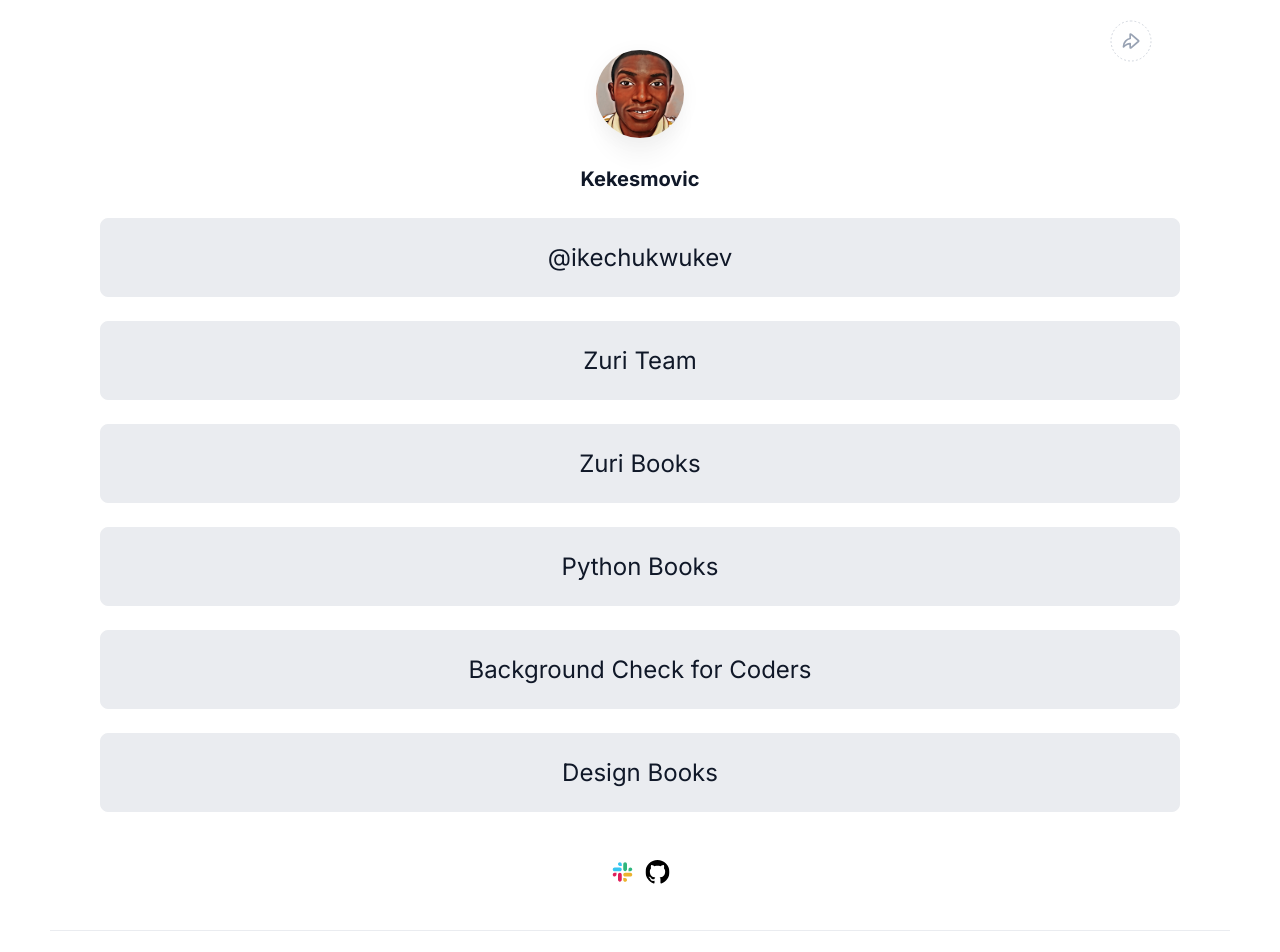
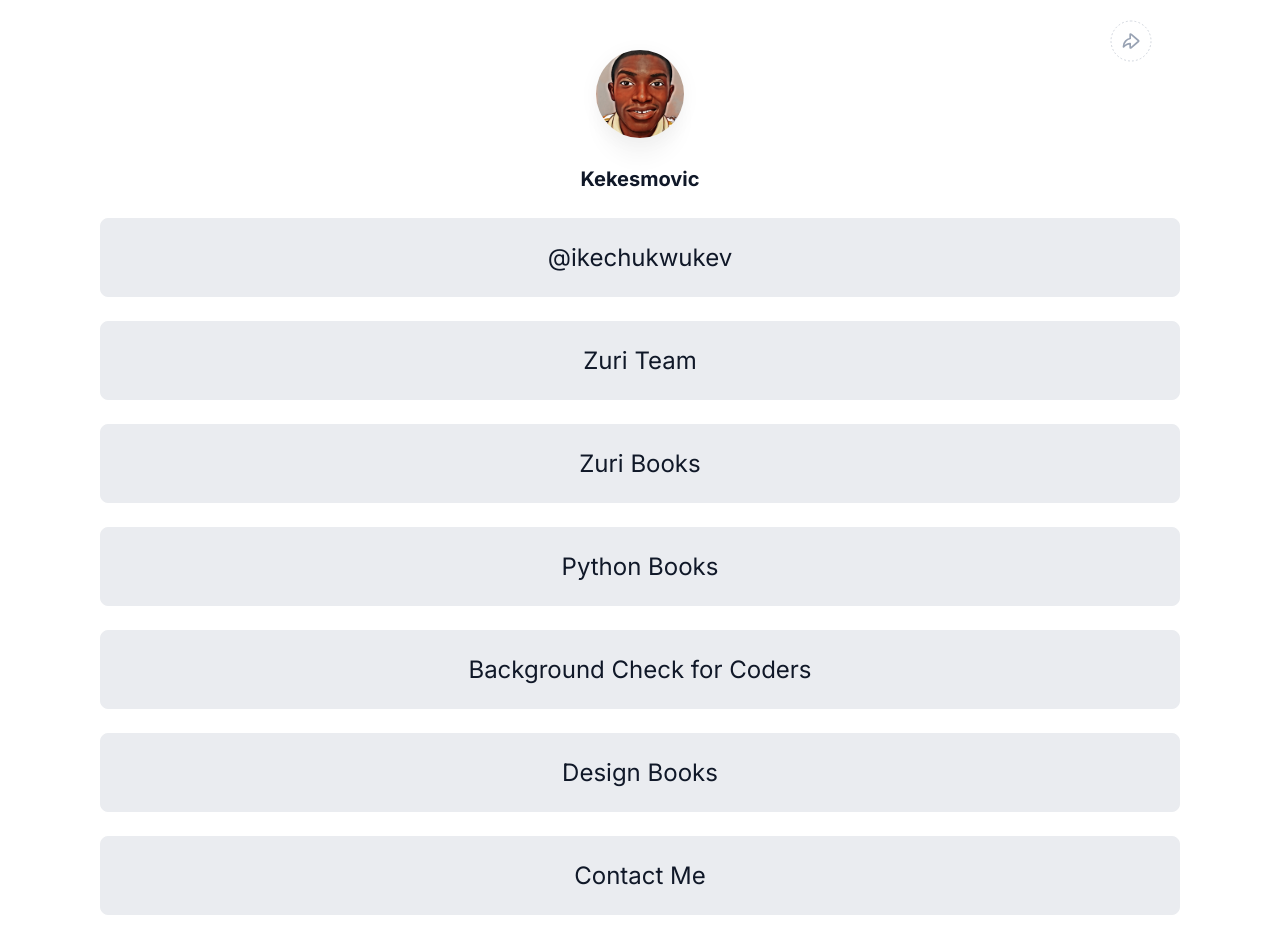
Before and after one commit to Ikechukwu11/hng9frontendT2, a React (Create React App) app: page / in a window 1280 px wide. Shown: the top 952 px of the page. Built offline with nearby package versions, Linux system fonts and the light colour scheme.

Commit message:
feat: Added contact button

```diff
--- a/src/App.js
+++ b/src/App.js
@@ -83,6 +83,18 @@ function App() {
           Design Books
         </a>
         </div>
+
+        <div className='App-link-div'>
+        <a id='contact'
+          className="App-link"
+          href="/contact"
+          target="_blank"
+          rel="noopener noreferrer"
+        >
+          Contact Me
+        </a>
+        </div>
+
         <div className='App-link-div'>
         <a
           className="App-link"
```
